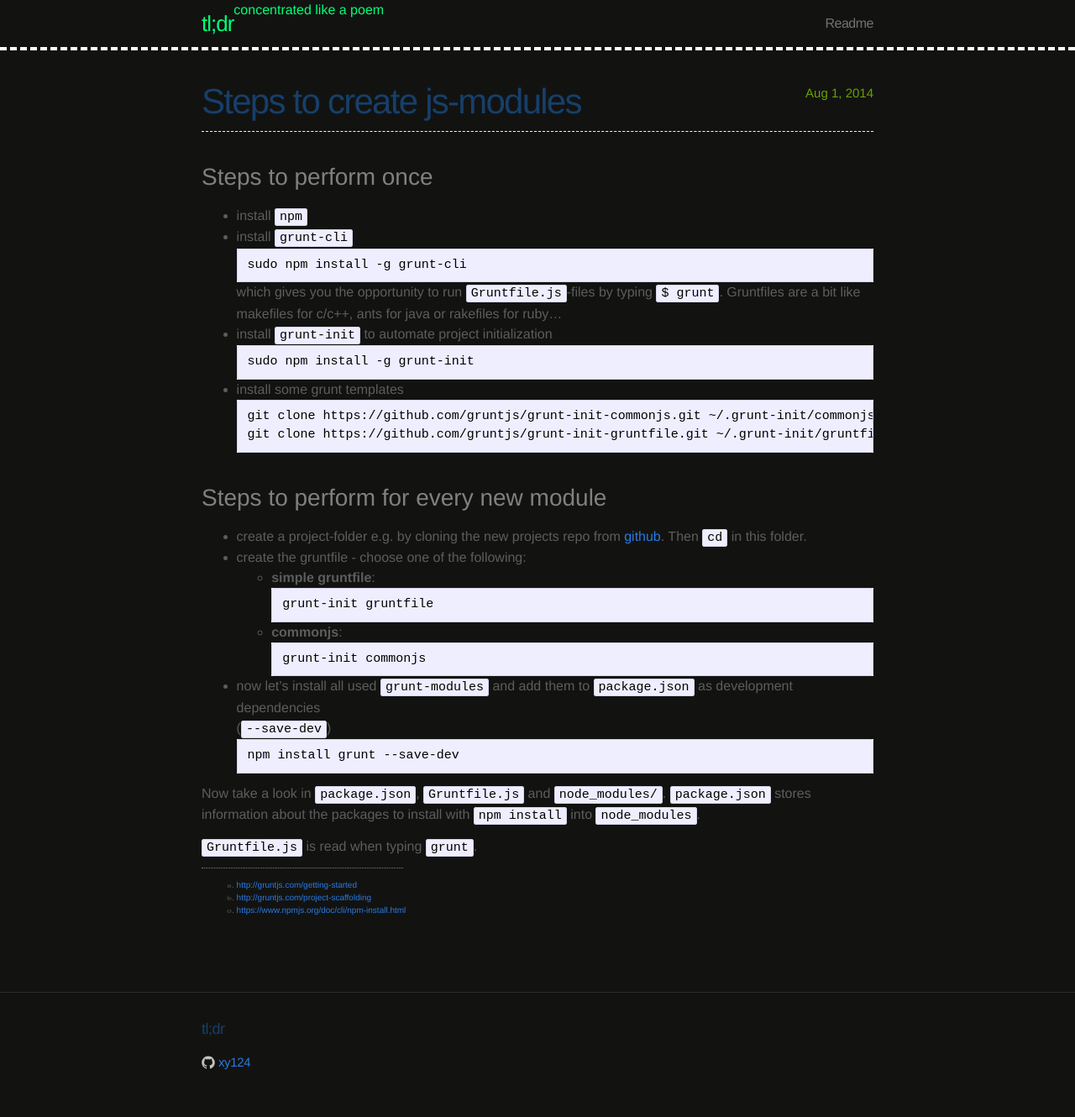
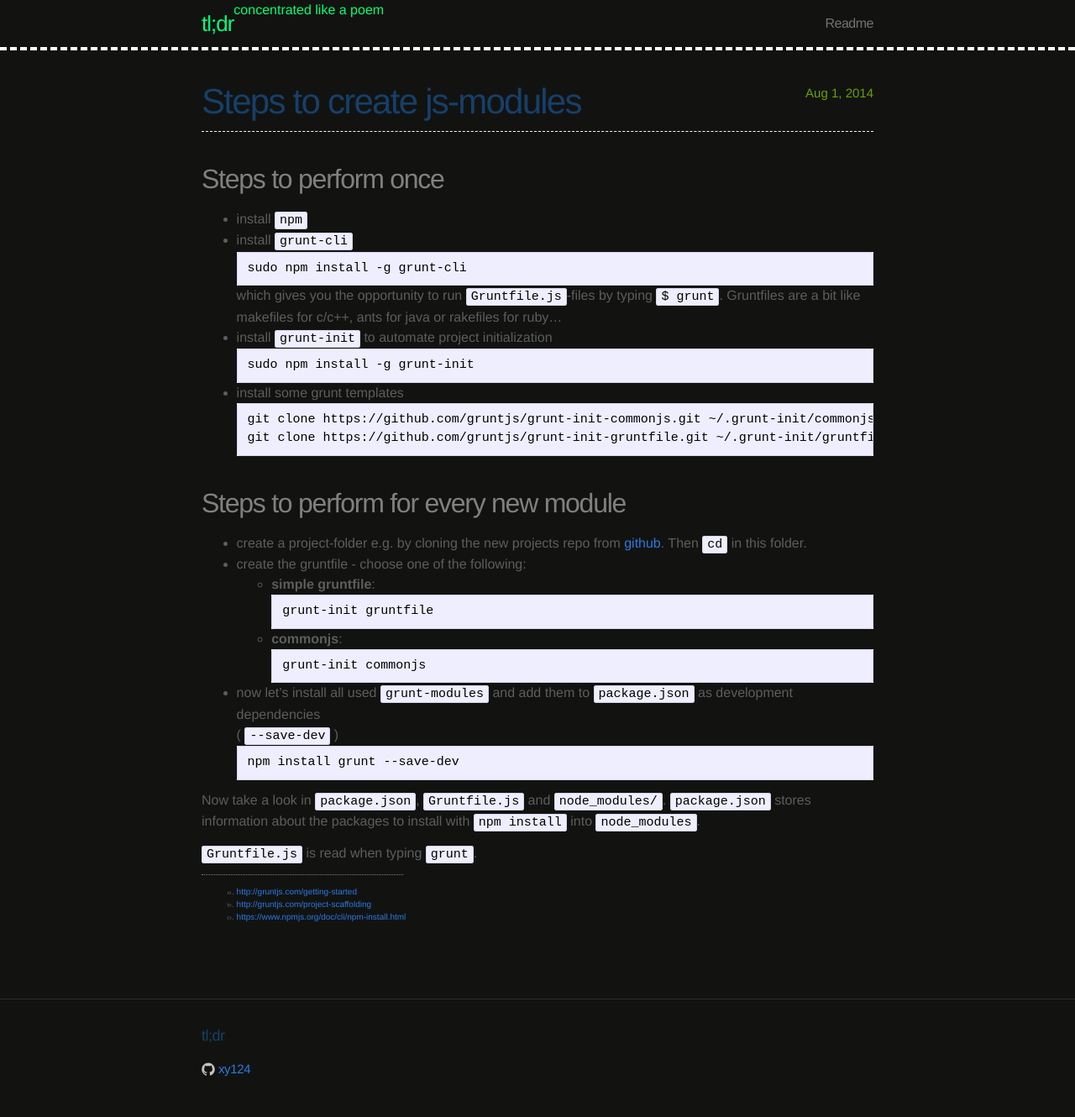
Before and after one commit to xy124/xy124.github.io, a Jekyll site: the page built from _posts/2014-08-01-create-a-js-lib.md, in a window 1280 px wide. Shown: the whole page at 84% size. Built offline with Jekyll 4.4.1, drawn with Linux system fonts in a browser that asks for light colours.

Commit message:
reformatting some stuff

````diff
--- a/_posts/2014-08-01-create-a-js-lib.md
+++ b/_posts/2014-08-01-create-a-js-lib.md
@@ -13,8 +13,7 @@
 
 
 
-Steps to perform once
-=====================
+## Steps to perform once
  * install `npm`
  * install `grunt-cli`
 
@@ -40,8 +39,7 @@
 
 
 
-Steps to perform for every new module
-=====================================
+## Steps to perform for every new module
  * create a project-folder e.g. by cloning the new projects repo from [github][github].
    Then `cd` in this folder.
  * create the gruntfile - choose one of the following:
@@ -58,7 +56,7 @@
  * now let's install all used `grunt-modules` and add them to `package.json` as
    development dependencies
 
-   (`--save-dev`)
+   ( `--save-dev` )
 
    ```
    npm install grunt --save-dev
````
Also changed, not shown: _posts/2014-07-31-python-search-path.md (+1 -3 lines).
